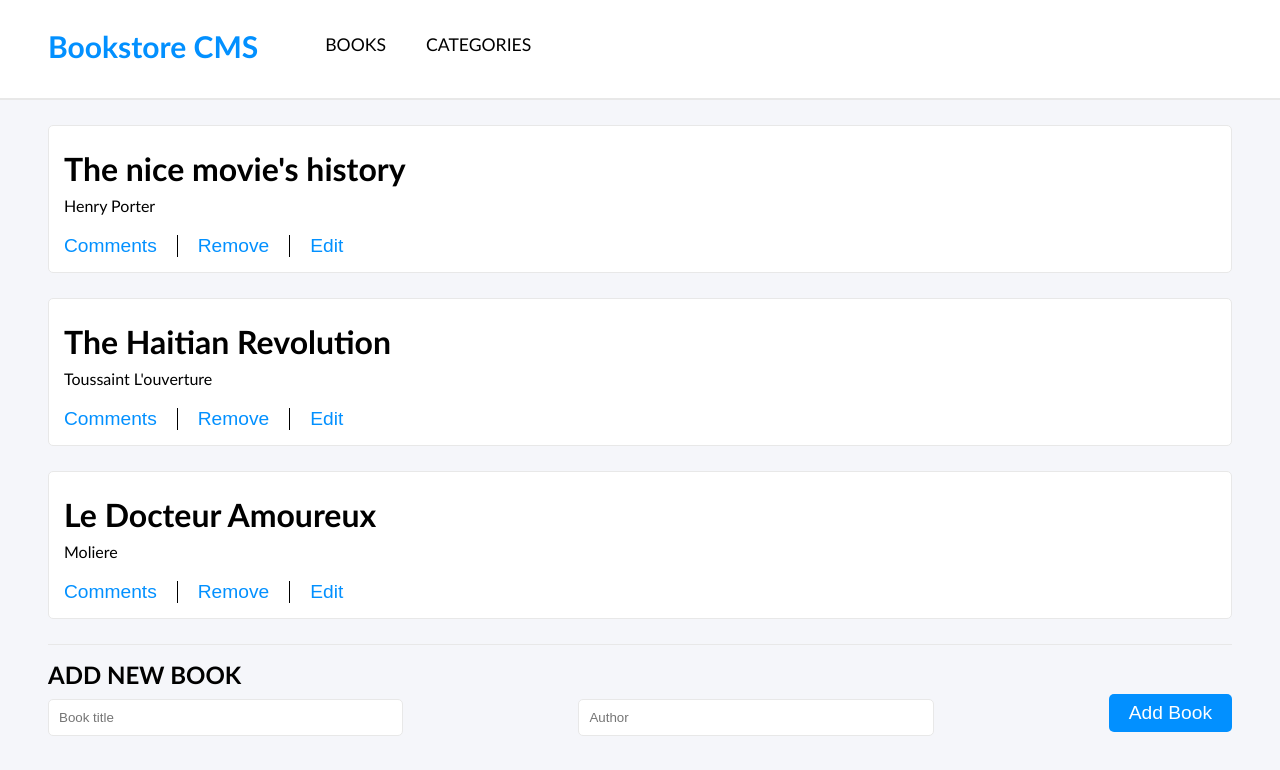
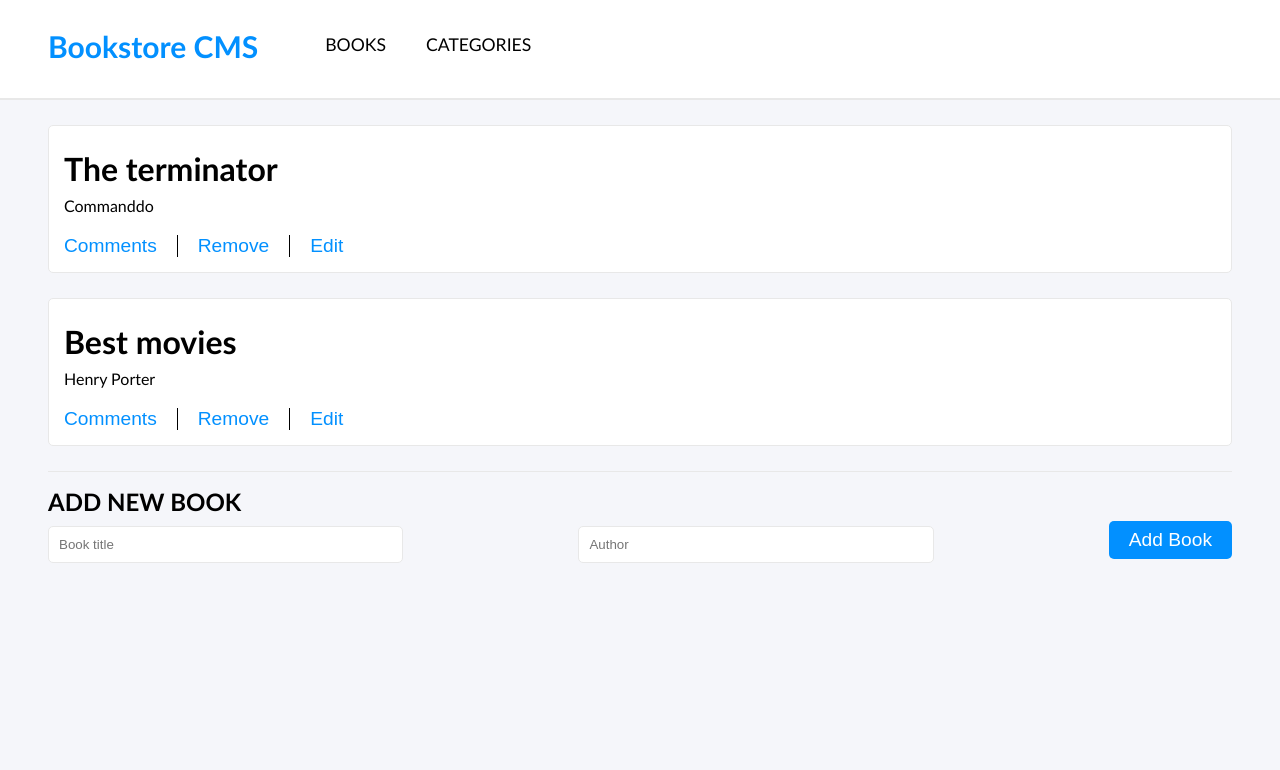
Before and after one commit to sarazaToussaint/Book-Store, a React (Create React App) app: page / in a window 1280 px wide. Shown: the top 770 px of the page. Built offline with nearby package versions, Linux system fonts and the light colour scheme.

Commit message:
Use redux in react components

```diff
--- a/src/components/Book.js
+++ b/src/components/Book.js
@@ -1,20 +1,31 @@
 // eslint-disable-next-line import/no-extraneous-dependencies
 import PropTypes from 'prop-types';
+import { useDispatch } from 'react-redux';
+import { booksActions } from '../redux/books/books';
 import classes from './Book.module.css';
 
-const Book = ({ title, author }) => (
+const Book = ({ id, title, author }) => {
+  const dispatch = useDispatch();
+
+  const removeHandler = (e) => {
+    dispatch(booksActions.removeBook(e.target.id));
+  };
+
+  return (
     <div className={classes.book}>
       <h3 className="title">{title}</h3>
       <div className="author">{author}</div>
       <div className={classes.buttons}>
         <button type="button">Comments</button>
-      <button type="button">Remove</button>
+        <button id={id} type="button" onClick={removeHandler}>Remove</button>
         <button type="button">Edit</button>
       </div>
     </div>
   );
+};
 
 Book.propTypes = {
+  id: PropTypes.string.isRequired,
   title: PropTypes.string.isRequired,
   author: PropTypes.string.isRequired,
 };
--- a/src/components/Interface/Addbook.js
+++ b/src/components/Interface/Addbook.js
@@ -1,13 +1,44 @@
+import { useState } from 'react';
+import { useDispatch } from 'react-redux';
+import { booksActions } from '../../redux/books/books';
 import classes from './AddBook.module.css';
 
-const AddBook = () => (
+const AddBook = () => {
+  const [title, setTitle] = useState('');
+  const [author, setAuthor] = useState('');
+
+  const titleHandler = (e) => {
+    setTitle(e.target.value);
+  };
+
+  const authorHandler = (e) => {
+    setAuthor(e.target.value);
+  };
+
+  const dispatch = useDispatch();
+
+  const submitHandler = (e) => {
+    e.preventDefault();
+    if (title.length > 2 && author.length > 2) {
+      dispatch(booksActions.addBook({
+        id: Math.random().toString(),
+        title,
+        author,
+      }));
+      setTitle('');
+      setAuthor('');
+    }
+  };
+
+  return (
     <div className={classes.addbook}>
       <h2>ADD NEW BOOK</h2>
-    <form>
-      <input type="text" placeholder="Book title" />
-      <input type="text" placeholder="Author" />
+      <form onSubmit={submitHandler}>
+        <input type="text" placeholder="Book title" onChange={titleHandler} value={title} />
+        <input type="text" placeholder="Author" onChange={authorHandler} value={author} />
         <button type="submit">Add Book</button>
       </form>
     </div>
   );
+};
 export default AddBook;
--- a/src/components/pages/Books.js
+++ b/src/components/pages/Books.js
@@ -1,14 +1,24 @@
+import { useSelector } from 'react-redux';
 import Book from '../Book';
 import AddBook from '../Interface/Addbook';
 
-const Books = () => (
+const Books = () => {
+  const books = useSelector((state) => state.books.books);
+
+  return (
     <main>
       <div className="container">
-      <Book author="Henry Porter" title="The nice movie's history" />
-      <Book author="Toussaint L'ouverture" title="The Haitian Revolution" />
-      <Book author="Moliere" title="Le Docteur Amoureux" />
+        {books.map((book) => (
+          <Book
+            key={book.id}
+            id={book.id}
+            author={book.author}
+            title={book.title}
+          />
+        ))}
         <AddBook />
       </div>
     </main>
   );
+};
 export default Books;
--- a/src/components/pages/Categories.js
+++ b/src/components/pages/Categories.js
@@ -1,6 +1,17 @@
-const Categories = () => (
-  <main>
-    <button type="button">Check Status</button>
-  </main>
-);
+import { useDispatch } from 'react-redux';
+import { categActions } from '../../redux/categories/categories';
+
+const Categories = () => {
+  const dispatch = useDispatch();
+
+  const statusCheckHandler = () => {
+    dispatch(categActions.checkStatus());
+  };
+
+  return (
+    <main>
+      <button type="button" onClick={statusCheckHandler}>Check Status</button>
+    </main>
+  );
+};
 export default Categories;
--- a/src/index.js
+++ b/src/index.js
@@ -2,13 +2,17 @@ import React from 'react';
 import ReactDOM from 'react-dom/client';
 import './App.css';
 import { BrowserRouter } from 'react-router-dom';
+import { Provider } from 'react-redux';
+import store from './redux/configureStore';
 import App from './App';
 
 const root = ReactDOM.createRoot(document.getElementById('root'));
 root.render(
   <React.StrictMode>
-    <BrowserRouter>
-      <App />
-    </BrowserRouter>
+    <Provider store={store}>
+      <BrowserRouter>
+        <App />
+      </BrowserRouter>
+    </Provider>
   </React.StrictMode>,
 );
--- a/src/redux/books/books.js
+++ b/src/redux/books/books.js
@@ -2,7 +2,18 @@
 import { createSlice } from '@reduxjs/toolkit';
 
 const initialState = {
-  books: [],
+  books: [
+    {
+      id: '1',
+      title: 'The terminator',
+      author: 'Commanddo',
+    },
+    {
+      id: '2',
+      title: 'Best movies',
+      author: 'Henry Porter',
+    },
+  ],
 };
 
 const books = createSlice({
--- a/src/redux/configureStore.js
+++ b/src/redux/configureStore.js
@@ -1,15 +1,21 @@
 import { configureStore } from '@reduxjs/toolkit';
-import { combineReducers } from 'redux';
 import books from './books/books';
 import categories from './categories/categories';
 
-const rootReducer = combineReducers({
-  books,
-  categories,
-});
+// const rootReducer = combineReducers({
+//   books,
+//   categories,
+// });
+
+// const store = configureStore({
+//   reducer: rootReducer,
+// });
 
 const store = configureStore({
-  reducer: rootReducer,
+  reducer: {
+    books: books.reducer,
+    categories: categories.reducer,
+  },
 });
 
 export default store;
```
Lines whose indentation alone changed are shown as unchanged.
